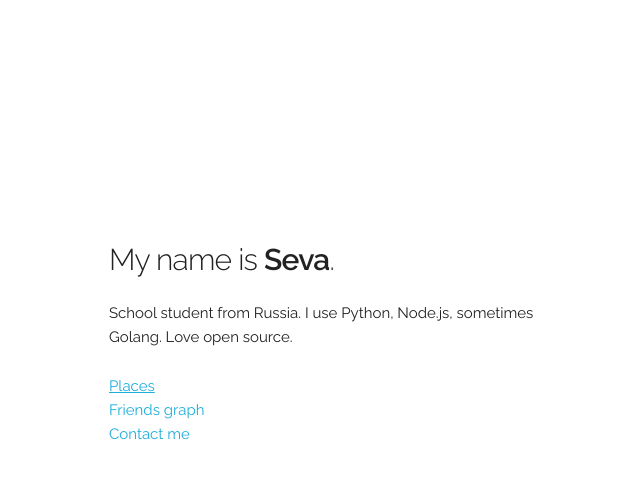
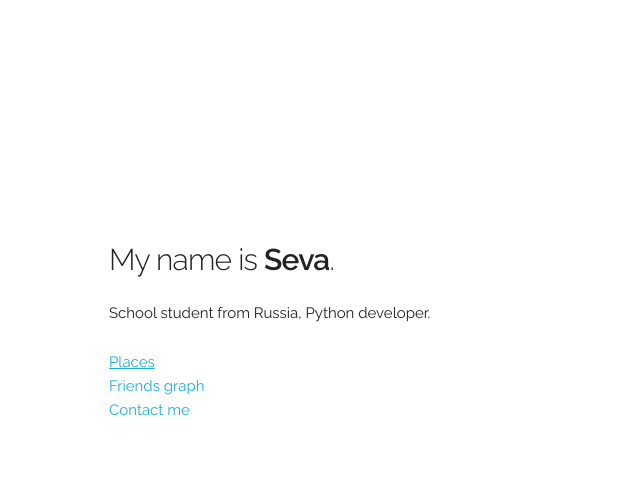
Before and after one commit to Shamoi/sevazhidkov, a Flask app: page / in a window 1280 px wide. Shown: the top 479 px of the page, without its empty margins (51-691 px from the left). Run offline with Flask 2, Linux system fonts and the light colour scheme.

Commit message:
Change my description

```diff
--- a/app/templates/index.html
+++ b/app/templates/index.html
@@ -33,7 +33,7 @@
     <div class="row">
       <div class="one-half column" style="margin-top: 25%">
         <h4>My name is <b>Seva</b>.</h4>
-        <p>School student from Russia. I use Python, Node.js, sometimes Golang. Love open source.</p>
+        <p>School student from Russia, Python developer.</p>
         <aside>
           <a href='/places'>Places</a> </br>
           <a>Friends graph</a> </br>
```
